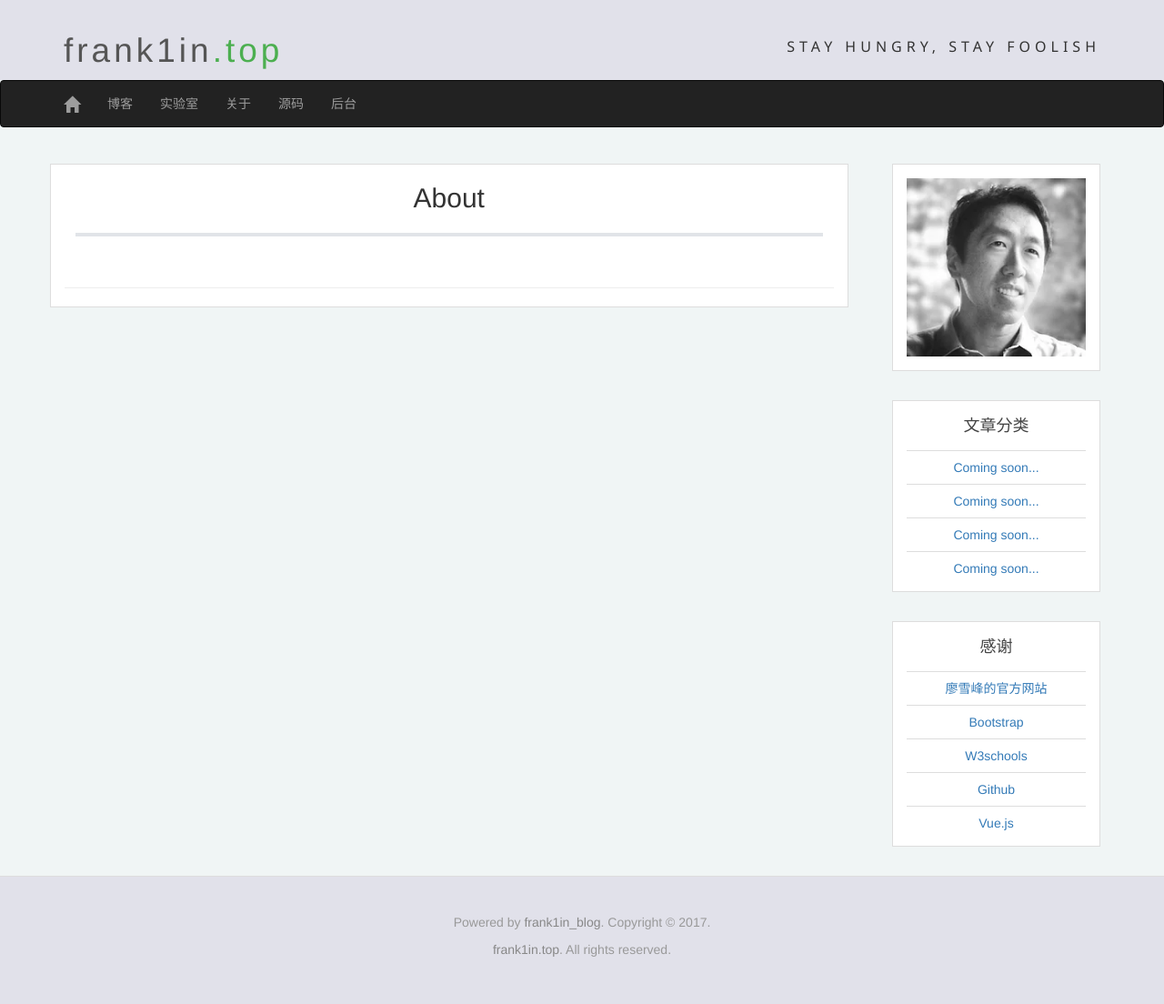
After one commit to Wuhj9608/frank1in_blog, a Python web app: template www/templates/about.html in a window 1280 px wide. The commit adds this page. Shown: the whole page at 91% size. Run offline with Jinja, Linux system fonts and the light colour scheme; the template is opened without the code that fills it, so the values that code supplies are empty; some libraries are stand-ins or nearby versions.

Commit message:
0：将 about.html 从博客中分离出来，成为单独的界面;

```diff
--- a/www/static/css/frank1in_blog.css
+++ b/www/static/css/frank1in_blog.css
@@ -32,7 +32,7 @@
 .frank1in-blog-title {
 }
 .frank1in-home-title-name {
-    color: black;
+    color: #24292e;
     text-decoration: none;
 }
 .frank1in-title-name {
--- a/www/templates/__base__.html
+++ b/www/templates/__base__.html
@@ -35,9 +35,6 @@
               var aa = '#' + window.location.pathname.split('/')[1];
               if (aa == "#") {
                   aa = "#blog";
-              }
-              if (window.location.pathname == "/blog/00150686195861636a2497fc6bc4ad2b8b424b604fd7078000") {
-                  aa = "#about";
               }
               $(aa).addClass('active');
           })
@@ -87,10 +84,9 @@
         <ul class="nav navbar-nav">
           <li id="blog"><a href="/">博客</a></li>
           <li id="lab"><a href="/lab">实验室</a></li>
-          <li id="about"><a href="/blog/00150686195861636a2497fc6bc4ad2b8b424b604fd7078000">关于</a></li>
+          <li id="about"><a href="/about">关于</a></li>
           <li><a href="https://github.com/Wuhj9608/frank1in_blog" target="_blank">源码</a></li>
           <li id="admin"><a href="/manage/blogs">后台</a></li>
-            <li id="test"><a href="/test">测试</a></li>
         </ul>
         <!--ul class="nav navbar-nav navbar-right">
           <li><a href="#"><span class="glyphicon glyphicon-user">登录</span></a></li>
--- /dev/null
+++ b/www/templates/about.html
@@ -0,0 +1,28 @@
+{% extends '__base__.html' %}
+
+{% block title %}{{ blog.name }}{% endblock %}
+
+{% block content %}
+
+    <!-- Page Header -->
+    <header class="frank1in-blog-header">
+        <div class="row">
+          <div class="col-sm-12 col-lg-12 col-md-12 mx-auto">
+            <h2 align="center">About</h2>
+          </div>
+        </div>
+    </header>
+
+    <!-- Post Content -->
+    <article>
+        <div class="row">
+          <div class="col-sm-12 col-lg-12 col-md-12 mx-auto ">
+              <div class="markdown-body">
+                  <hr />
+                  <p>{{ blog.html_content|safe }}</p>
+              </div>
+          </div>
+        </div>
+    </article>
+    <hr>
+{% endblock %}
```
Also changed, not shown: www/handlers.py (+12 -0 lines).
